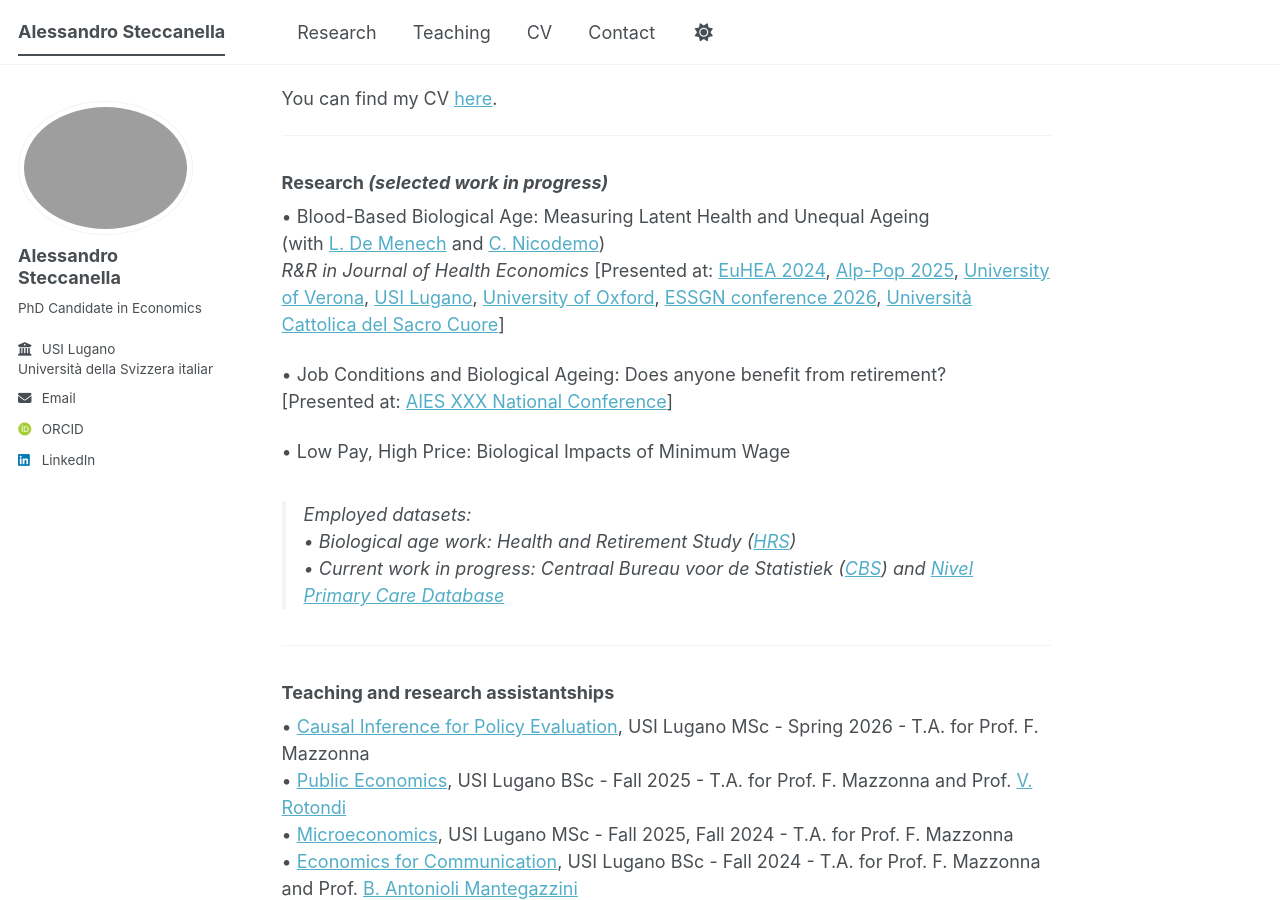
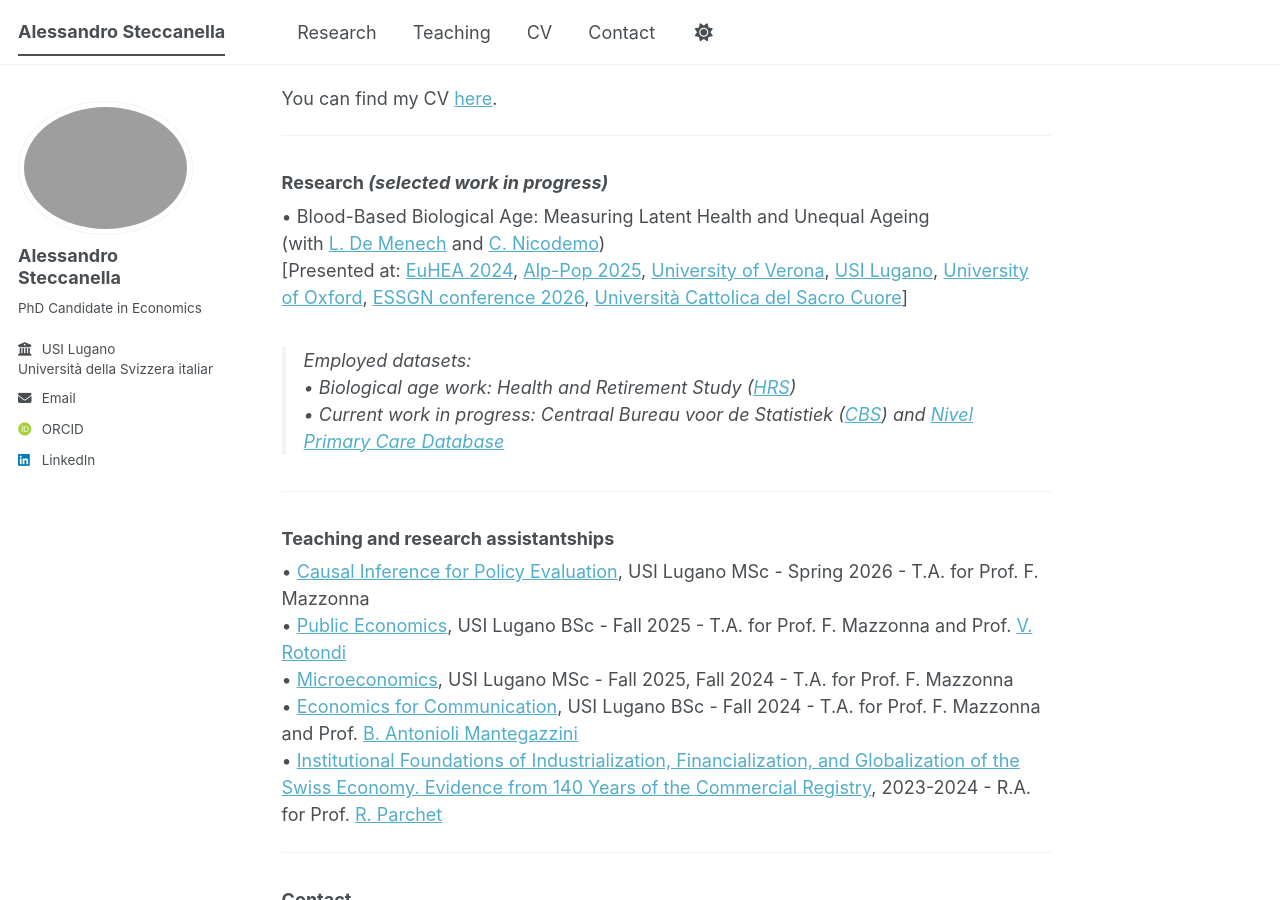
Before and after one commit to AlessandroSteccanella/alessandrosteccanella.github.io, a Jekyll site: the page built from _pages/about.md, in a window 1280 px wide and 900 px high, scrolled down 343 px. Built offline with Jekyll 4.4.1, drawn with Linux system fonts in a browser that asks for light colours; some web fonts are replaced; a script bundle is joined from its source files by our own code; library files that are not in the unit come from our copies.

Commit message:
Update about.md

```diff
--- a/_pages/about.md
+++ b/_pages/about.md
@@ -22,13 +22,7 @@
 
 • Blood-Based Biological Age: Measuring Latent Health and Unequal Ageing<br>
 (with [L. De Menech](https://www.linkedin.com/in/lorenzo-de-menech-87a9011b8/) and [C. Nicodemo](https://www.catianicodemo.com/))<br>
-*R&R in Journal of Health Economics* [Presented at: [EuHEA 2024](https://euhea.eu/welcome_conference_2024.html), [Alp-Pop 2025](https://dondena.unibocconi.eu/news-events/alp-pop-2025), [University of Verona](https://www.dse.univr.it/?ent=ciclosem&idC=136&lang=en), [USI Lugano](https://idep.usi.ch/seminars), [University of Oxford](https://www.phc.ox.ac.uk/events), [ESSGN conference 2026](https://essgn.org/conference-2026/), [Università Cattolica del Sacro Cuore](https://dipartimenti.unicatt.it/economia-finanza-notizie-2nd-workshop-on-health-human-capital-and-the-environment)]
-
-• Job Conditions and Biological Ageing: Does anyone benefit from retirement?<br>
-[Presented at: [AIES XXX National Conference](https://www.aiesweb.it/past-annual-conferences/)]
-
-• Low Pay, High Price: Biological Impacts of Minimum Wage
-
+[Presented at: [EuHEA 2024](https://euhea.eu/welcome_conference_2024.html), [Alp-Pop 2025](https://dondena.unibocconi.eu/news-events/alp-pop-2025), [University of Verona](https://www.dse.univr.it/?ent=ciclosem&idC=136&lang=en), [USI Lugano](https://idep.usi.ch/seminars), [University of Oxford](https://www.phc.ox.ac.uk/events), [ESSGN conference 2026](https://essgn.org/conference-2026/), [Università Cattolica del Sacro Cuore](https://dipartimenti.unicatt.it/economia-finanza-notizie-2nd-workshop-on-health-human-capital-and-the-environment)]
 
 
 > *Employed datasets:*<br>
```
